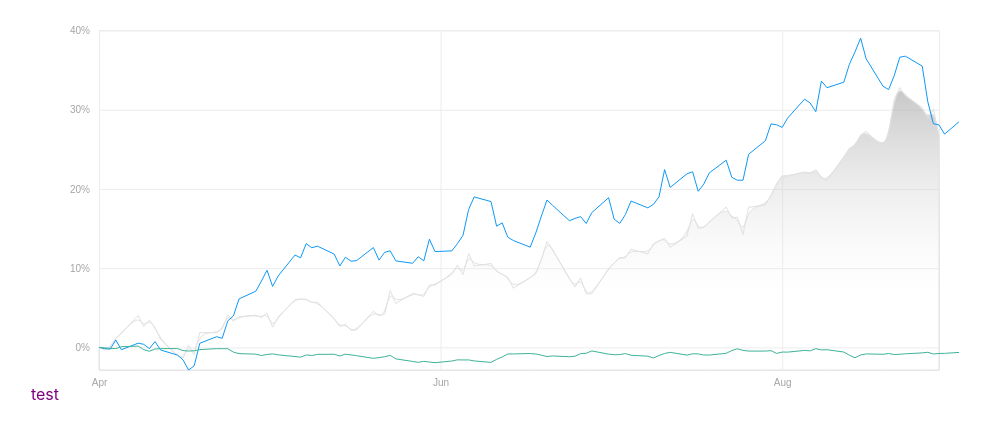
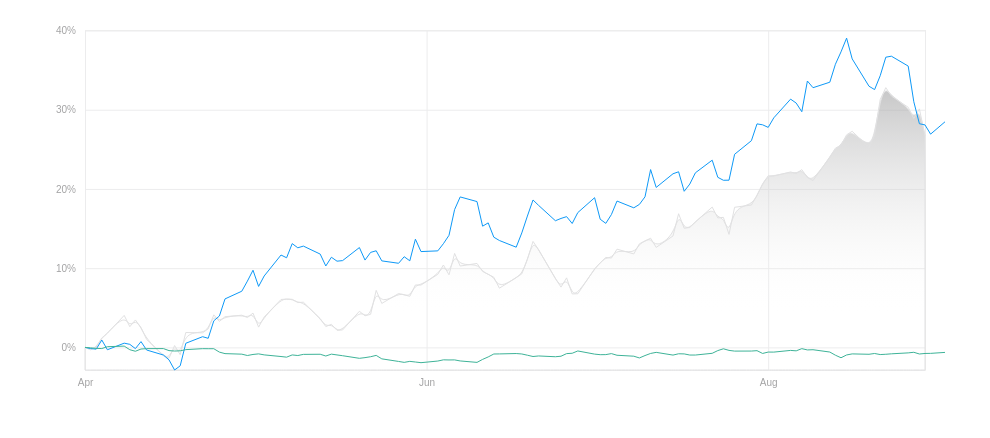
Before and after one commit to kimkvn/linechart-and-slider, a React (Create React App) app in the folder app/: page / in a window 1280 px wide. Shown: the top 438 px of the page, without its empty margins (145-1135 px from the left). Built offline with nearby package versions, Linux system fonts and the light colour scheme.

Commit message:
restoring Tooltip mouseover effects

```diff
--- a/app/src/App.js
+++ b/app/src/App.js
@@ -28,9 +28,12 @@ class App extends React.Component {
 
   render() {
     return (
-      <div className="App">
-        <div className="test">test
+      <div id="app">
+        <div id="chart-container">
           <svg id="isa-modeled-performance-chart"></svg>
+          <div id="chart-tooltip">
+            <span id="chart-tooltip-value"></span>
+          </div>
         </div>
       </div>
     );
--- a/app/src/line-graph.generator.js
+++ b/app/src/line-graph.generator.js
@@ -297,7 +297,7 @@ const drawModeledPerformanceGraph = (
       // Set tooltip date value, and position
       const tooltipDate = moment(xDate).format('MMM DD, YYYY');
       tooltipValue.html(tooltipDate);
-      const tooltipXPosition = d3Mouse[0];
+      const tooltipXPosition = d3Mouse[0] + 55;
       const tooltipYPosition = d3Mouse[1] + 55;
       tooltip.style('left', `${tooltipXPosition}px`);
       tooltip.style('top', `${tooltipYPosition}px`);
--- a/app/src/line-graph.scss
+++ b/app/src/line-graph.scss
@@ -1,3 +1,9 @@
+#chart-container{
+  position: relative;
+  max-width: 900px;
+  margin: 0 auto;
+}
+
 #isa-modeled-performance-chart{
   width: 900px;
   height: 400px;
@@ -121,7 +127,7 @@
 }
 
 // Chart tooltip
-.chartTooltip {
+#chart-tooltip {
   position: absolute;
   display: flex;
   width: 95px;
@@ -140,7 +146,7 @@
   // }
 }
 
-.chartTooTip span{
+#chart-tooltip span{
   display: flex;
   align-items: center;
   font-size: 12px;
```
